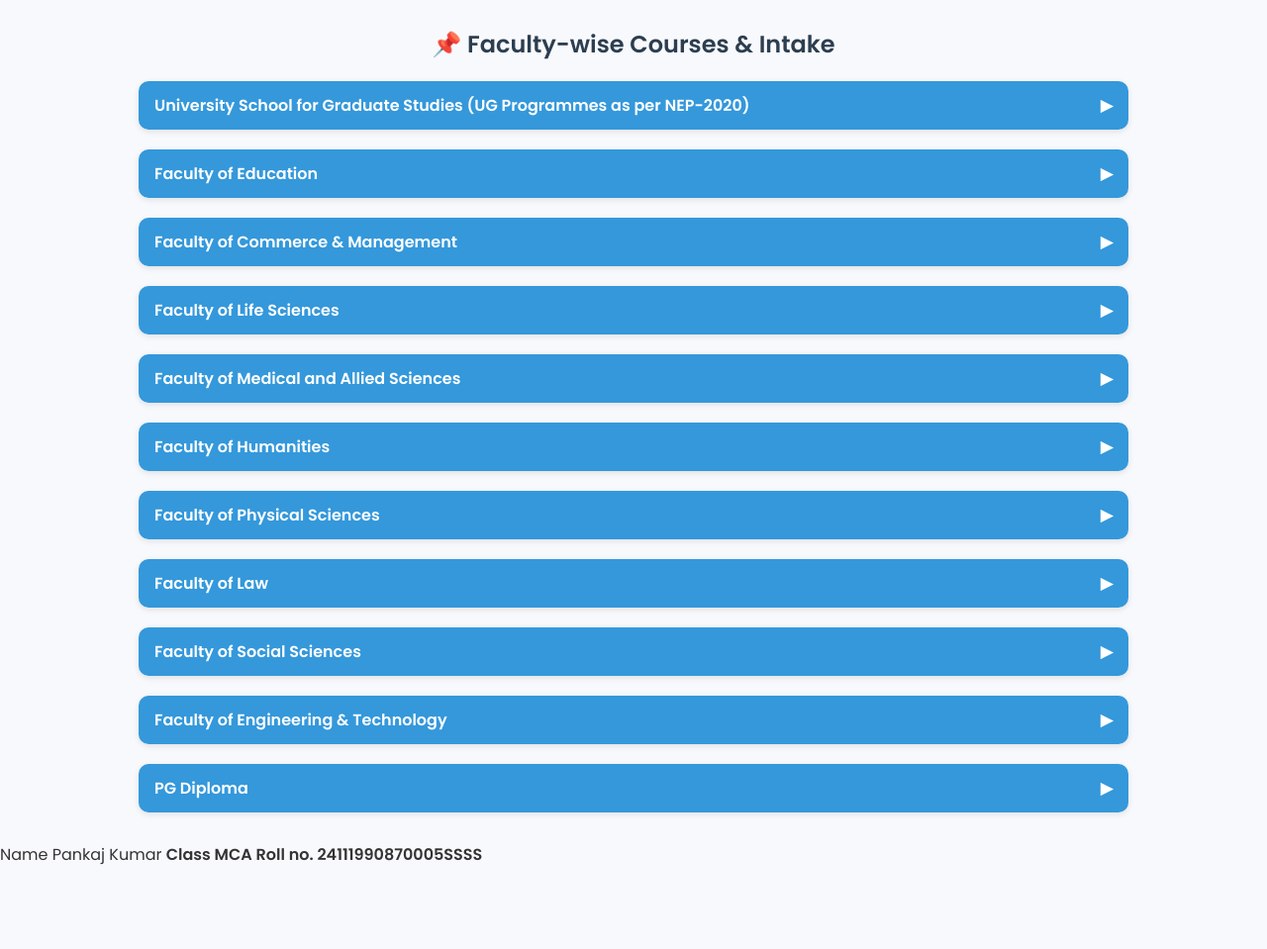
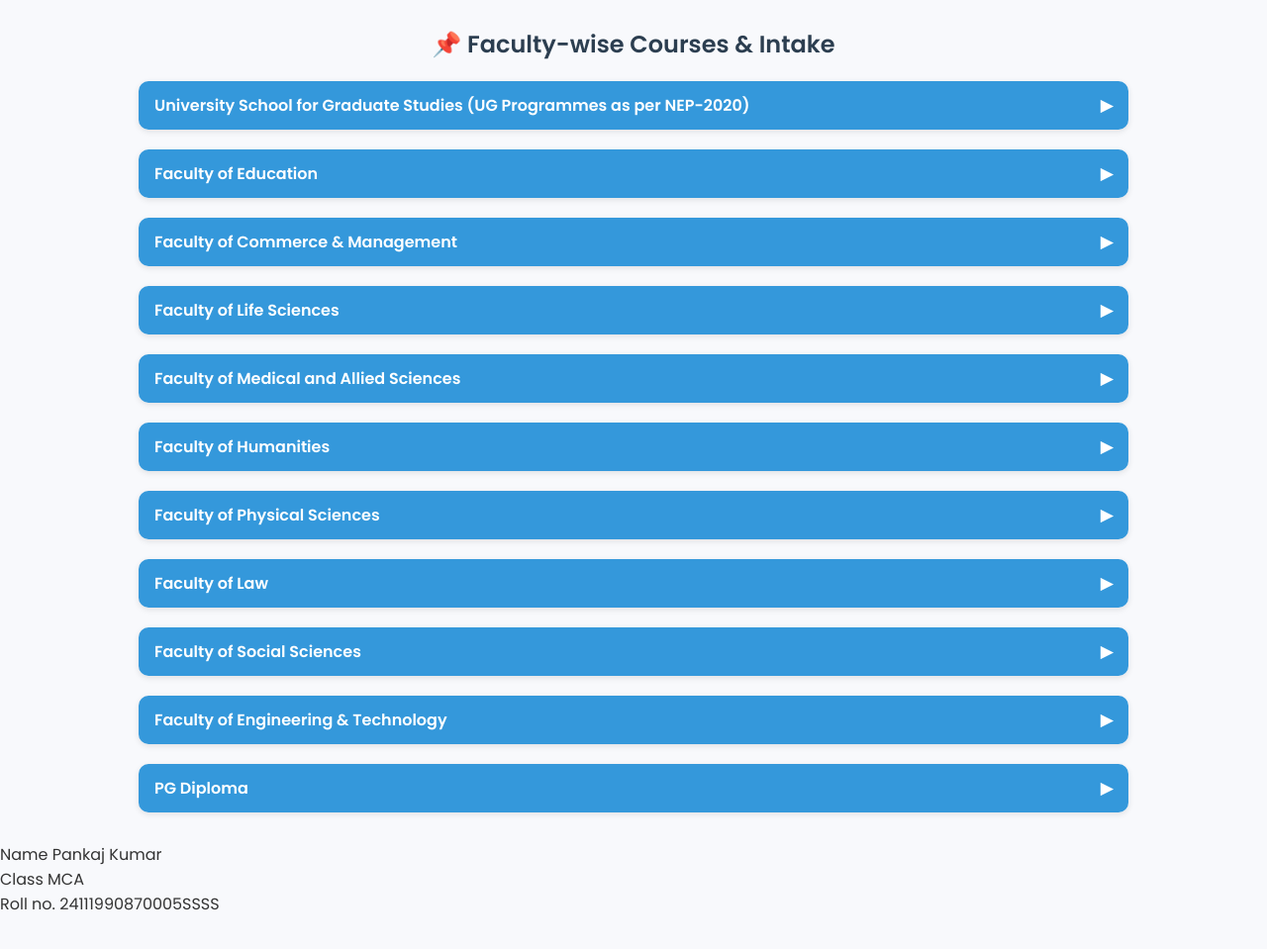
Before and after one commit to pankajchitra708-blip/CDLU-Courses-List-and-Sheet, a plain HTML site: page index.html in a window 1280 px wide. Shown: the part 137-1096 px from the top of the page at 99% size. Before the commit the page ends 1029 px from the top, so only its background shows below. Drawn offline with Linux system fonts and the light colour scheme.

Commit message:
Update index.html

```diff
--- a/index.html
+++ b/index.html
@@ -323,6 +323,6 @@
       });
     });
   </script>
-<P> Name Pankaj Kumar <B> Class  MCA <B> Roll no. 24111990870005SSSS </B></B></P>
+<P> Name Pankaj Kumar <Br> Class  MCA <Br> Roll no. 24111990870005SSSS </Br></Br></P>
 </body>
 </html>
```
